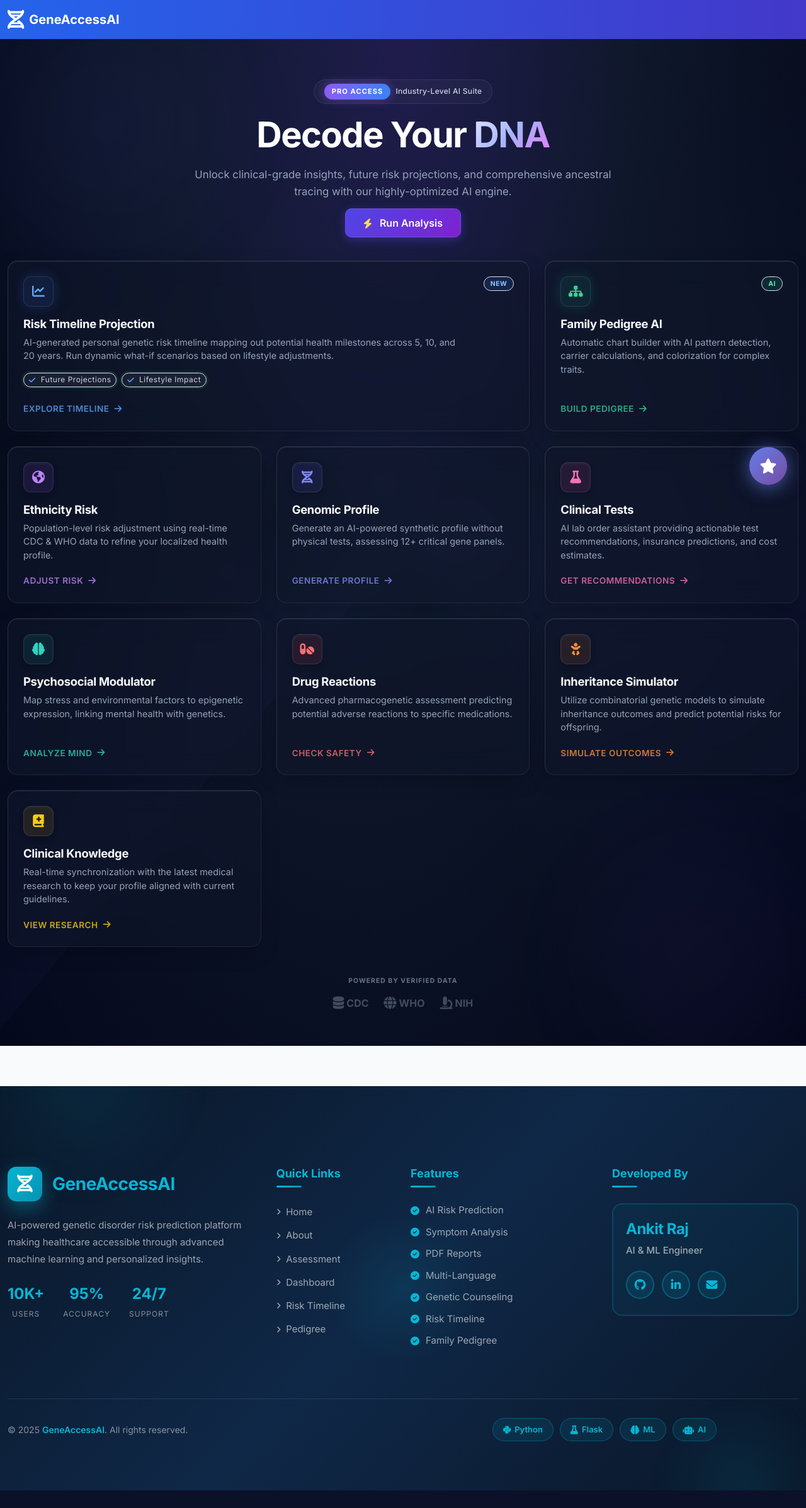
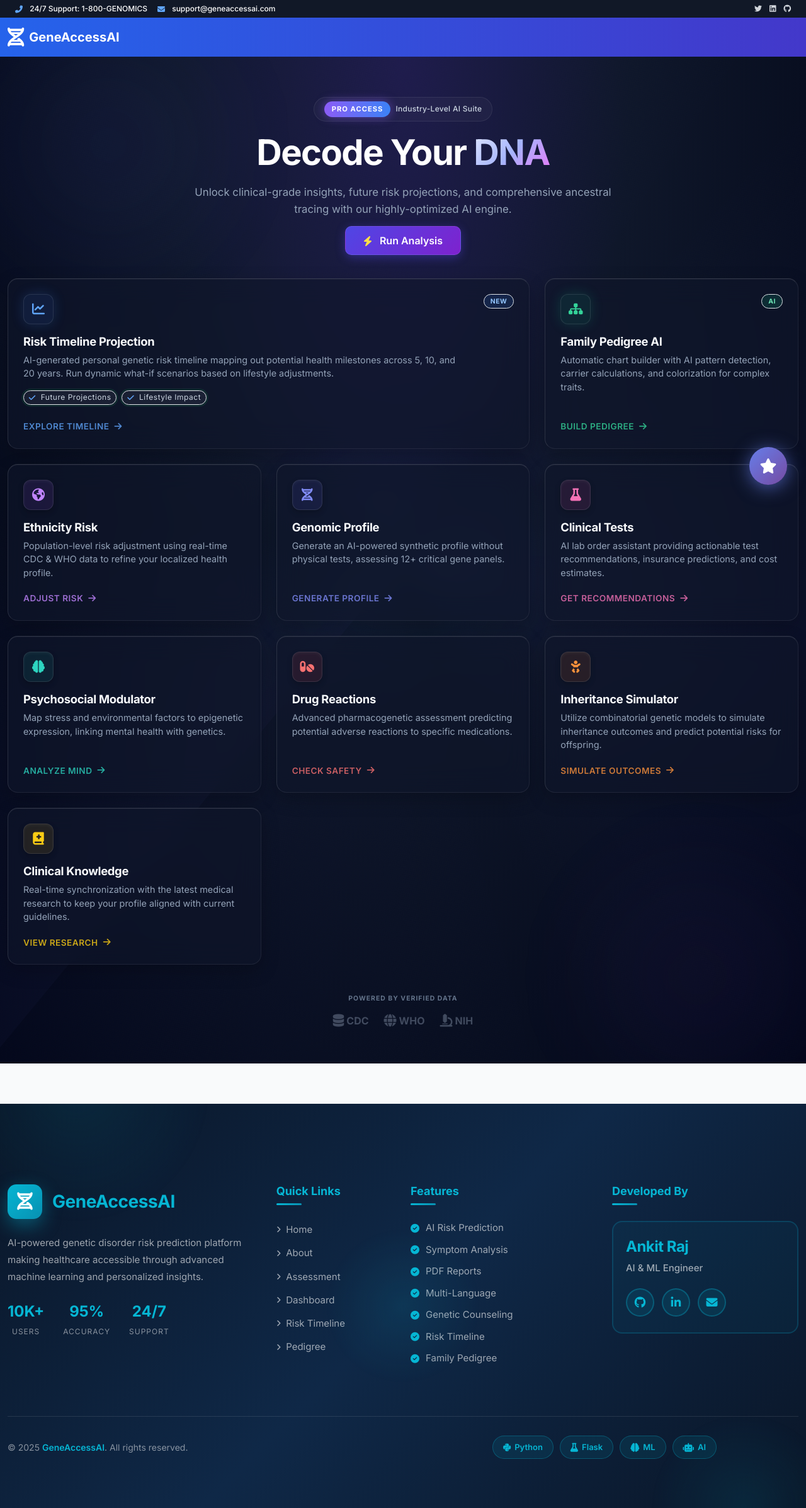
Before and after one commit to Ankit2006Raj/GeneAccessAI, a Flask app: page /advanced-features in a window 1280 px wide. Shown: the whole page at 63% size. Before the commit the page ends 2367 px from the top, so only its background shows below. Run offline with Flask 3, Linux system fonts and the light colour scheme; parts of the project's set-up code (start-up, migrations or seed data) failed here and were passed over; some libraries are stand-ins or nearby versions.

Commit message:
Update header section with top contact bar

```diff
--- a/templates/base.html
+++ b/templates/base.html
@@ -373,9 +373,24 @@
 </head>
 
 <body class="font-inter bg-gray-50">
-    <!-- Navigation -->
-    <nav class="navbar navbar-expand-lg navbar-dark bg-gradient-to-r from-blue-600 to-indigo-700 shadow-lg sticky-top">
-        <div class="container">
+    <!-- Header Section -->
+    <header class="sticky-top z-50">
+        <!-- Top Bar -->
+        <div class="bg-gray-900 text-white py-1.5 px-4 text-xs font-medium d-none d-md-flex justify-content-between align-items-center">
+            <div class="d-flex align-items-center space-x-4">
+                <span><i class="fas fa-phone-alt text-blue-400 mr-2"></i> 24/7 Support: 1-800-GENOMICS</span>
+                <span><i class="fas fa-envelope text-blue-400 mr-2"></i> support@geneaccessai.com</span>
+            </div>
+            <div class="d-flex align-items-center space-x-3">
+                <a href="#" class="text-gray-300 hover:text-white transition" aria-label="Twitter"><i class="fab fa-twitter"></i></a>
+                <a href="#" class="text-gray-300 hover:text-white transition" aria-label="LinkedIn"><i class="fab fa-linkedin"></i></a>
+                <a href="#" class="text-gray-300 hover:text-white transition" aria-label="GitHub"><i class="fab fa-github"></i></a>
+            </div>
+        </div>
+
+        <!-- Navigation -->
+        <nav class="navbar navbar-expand-lg navbar-dark bg-gradient-to-r from-blue-600 to-indigo-700 shadow-lg">
+            <div class="container">
             <a class="navbar-brand d-flex align-items-center" href="/">
                 <i class="fas fa-dna text-white text-3xl mr-2"></i>
                 <span class="font-bold text-xl">GeneAccessAI</span>
@@ -626,6 +641,7 @@
             </div>
         </div>
     </nav>
+    </header>
 
     <!-- Main Content -->
     <main>
```
